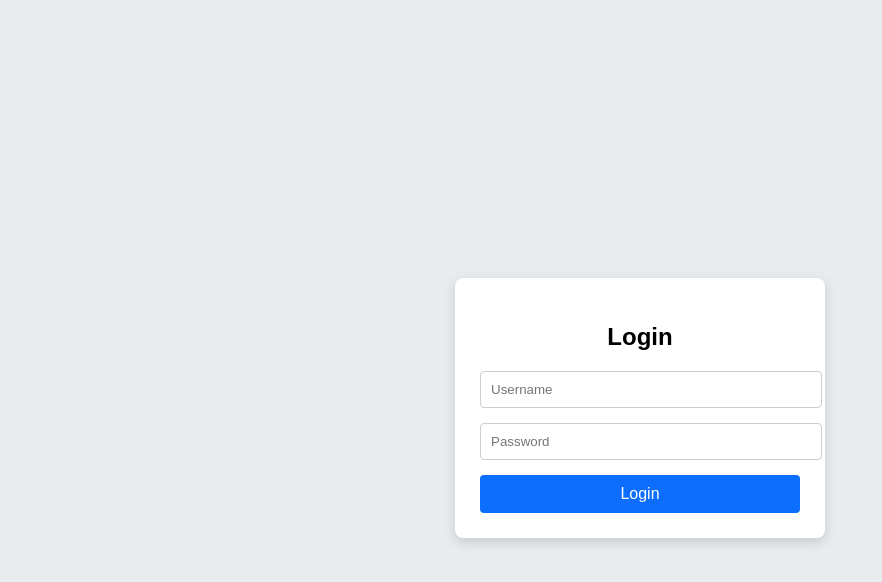
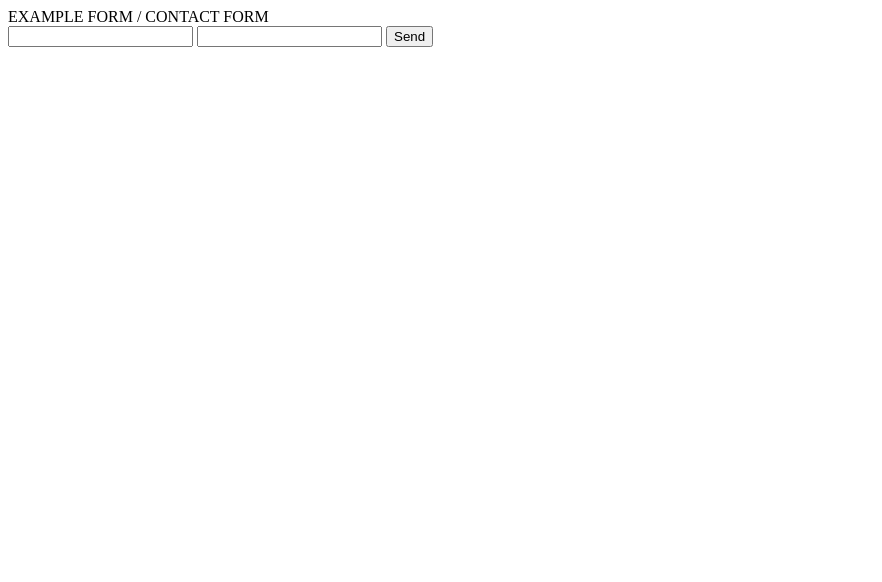
Before and after one commit to Pravin1416-CS/dynamic-login-page, a plain HTML site: page index.html in a window 1280 px wide. Shown: the whole page, without its empty margins (0-882 px from the left). Drawn offline with Linux system fonts and the light colour scheme.

Commit message:
Update index.html

```diff
--- a/index.html
+++ b/index.html
@@ -1,74 +1,6 @@
-<!DOCTYPE html>
-<html lang="en">
-<head>
-    <meta charset="UTF-8">
-    <title>Login</title>
-    <meta name="viewport" content="width=device-width, initial-scale=1.0">
-    <style>
-        body {
-            font-family: Arial, sans-serif;
-            background: #e9ecef;
-            display: flex;
-            justify-content: center;
-            align-items: center;
-            height: 100vh;
-        }
-        .login-container {
-            background: #ffffff;
-            padding: 25px;
-            width: 320px;
-            border-radius: 8px;
-            box-shadow: 0 4px 12px rgba(0,0,0,0.15);
-        }
-        h2 {
-            text-align: center;
-            margin-bottom: 20px;
-        }
-        input {
-            width: 100%;
-            padding: 10px;
-            margin-bottom: 15px;
-            border-radius: 4px;
-            border: 1px solid #ccc;
-        }
-        button {
-            width: 100%;
-            padding: 10px;
-            background: #0d6efd;
-            color: #fff;
-            border: none;
-            border-radius: 4px;
-            font-size: 16px;
-            cursor: pointer;
-        }
-        button:hover {
-            background: #084298;
-        }
-    </style>
-</head>
-<body>
-
-    <form class="login-container"
-          action="https://formspree.io/f/mdazlqqw"
-          method="POST">
-
-        <h2>Login</h2>
-
-        <input type="text"
-               name="username"
-               placeholder="Username"
-               required>
-
-        <input type="password"
-               name="password"
-               placeholder="Password"
-               required>
-
-        <!-- Optional metadata -->
-        <input type="hidden" name="_subject" value="New Login Form Submission">
-
-        <button type="submit">Login</button>
-    </form>
-
-</body>
-</html>
+EXAMPLE FORM / CONTACT FORM
+<form action="https://formsubmit.co/your@email.com" method="POST">
+     <input type="text" name="name" required>
+     <input type="email" name="email" required>
+     <button type="submit">Send</button>
+</form>
```
